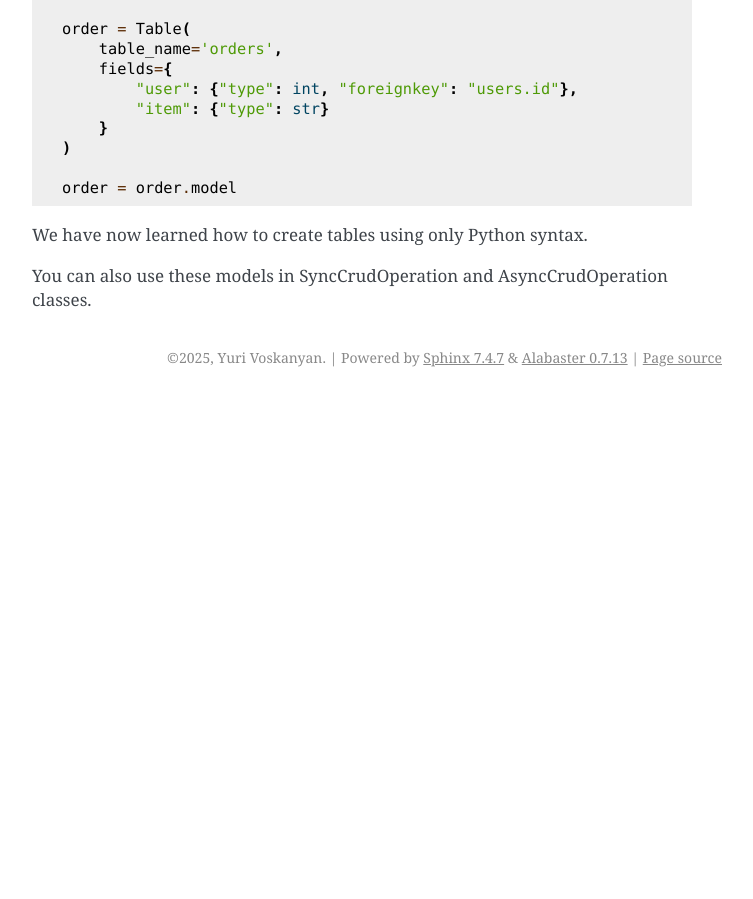
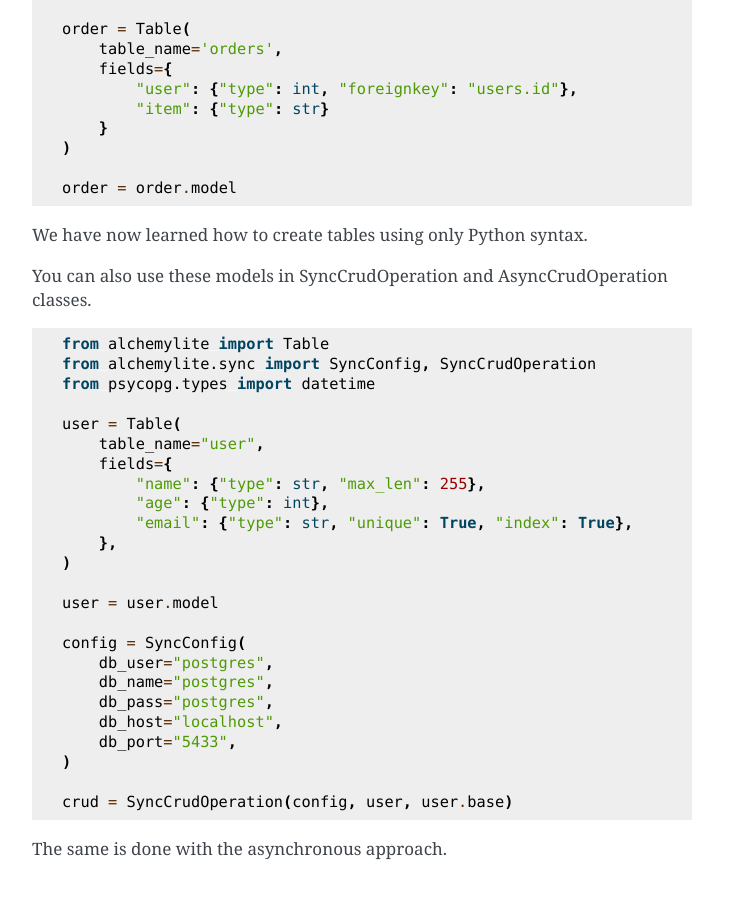
Before and after one commit to Garinelli/AlchemyLite, a Sphinx documentation site: the page built from docs/source/tables.rst, in a window 1280 px wide and 900 px high, scrolled down 1445 px. Shown: the whole window, without its empty margins (388-1141 px from the left). Built offline with Sphinx 7.4.7, drawn with Linux system fonts in a browser that asks for light colours; before the commit the page ends 1842 px from its top, so only the background shows below that.

Commit message:
Updated docs.

```diff
--- a/docs/source/tables.rst
+++ b/docs/source/tables.rst
@@ -77,3 +77,32 @@ You can also add a foreign key row. Example:
 We have now learned how to create tables using only Python syntax.
 
 You can also use these models in SyncCrudOperation and AsyncCrudOperation classes.
+
+.. code-block:: python
+
+    from alchemylite import Table
+    from alchemylite.sync import SyncConfig, SyncCrudOperation
+    from psycopg.types import datetime
+
+    user = Table(
+        table_name="user",
+        fields={
+            "name": {"type": str, "max_len": 255},
+            "age": {"type": int},
+            "email": {"type": str, "unique": True, "index": True},
+        },
+    )
+
+    user = user.model
+
+    config = SyncConfig(
+        db_user="postgres",
+        db_name="postgres",
+        db_pass="postgres",
+        db_host="localhost",
+        db_port="5433",
+    )
+
+    crud = SyncCrudOperation(config, user, user.base)
+
+The same is done with the asynchronous approach.
```
